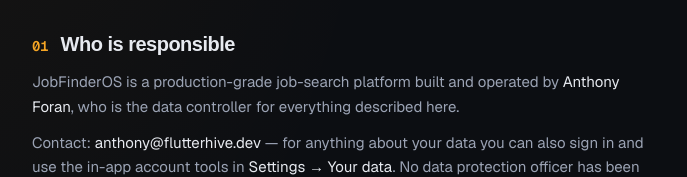
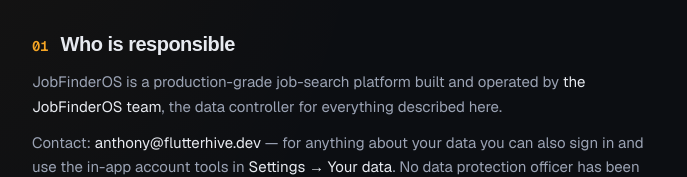
Before and after one commit to AgenticTony/JobFinderOS, a Next.js app in the folder frontend/: page /privacy in a window 1280 px wide. Shown: the part 275-452 px from the top of the page, without its empty margins (296-983 px from the left). Built offline with nearby package versions, Linux system fonts and the light colour scheme; a web font is replaced by a local one.

Commit message:
privacy: controller presented as 'the JobFinderOS team', not the individual (#52)
Owner decision 2026-09-01: the public face is the team, not a personal
name. The contact address (anthony@flutterhive.dev) still reaches the
controller; no legal entity is claimed.

```diff
--- a/frontend/src/app/privacy/page.tsx
+++ b/frontend/src/app/privacy/page.tsx
@@ -72,16 +72,15 @@
         </p>
 
         <div className="mt-8">
-          {/* Controller identity: owner named in README.md ("Author: Anthony
-              Foran"), PRD.md ("Owner: Anthony Foran"). Framing per owner
-              decision 2026-09-01: production-grade product, not "personal
-              project". No legal entity is claimed — the named individual
-              remains the controller (that part is a fact, not tone). */}
+          {/* Controller presentation: owner decision 2026-09-01 — the
+              public face is "the JobFinderOS team" (repo owner Anthony
+              Foran remains the controller in fact; the contact address in
+              this section reaches them). No legal entity is claimed. */}
           <Section n="01" title="Who is responsible">
             <p>
               JobFinderOS is a production-grade job-search platform built and
-              operated by <span className="text-hi">Anthony Foran</span>, who
-              is the data controller for everything described here.
+              operated by <span className="text-hi">the JobFinderOS team</span>,
+              the data controller for everything described here.
             </p>
             {/* Contact: owner-published address 2026-09-01
                 (anthony@flutterhive.dev) — interim until dedicated
```
